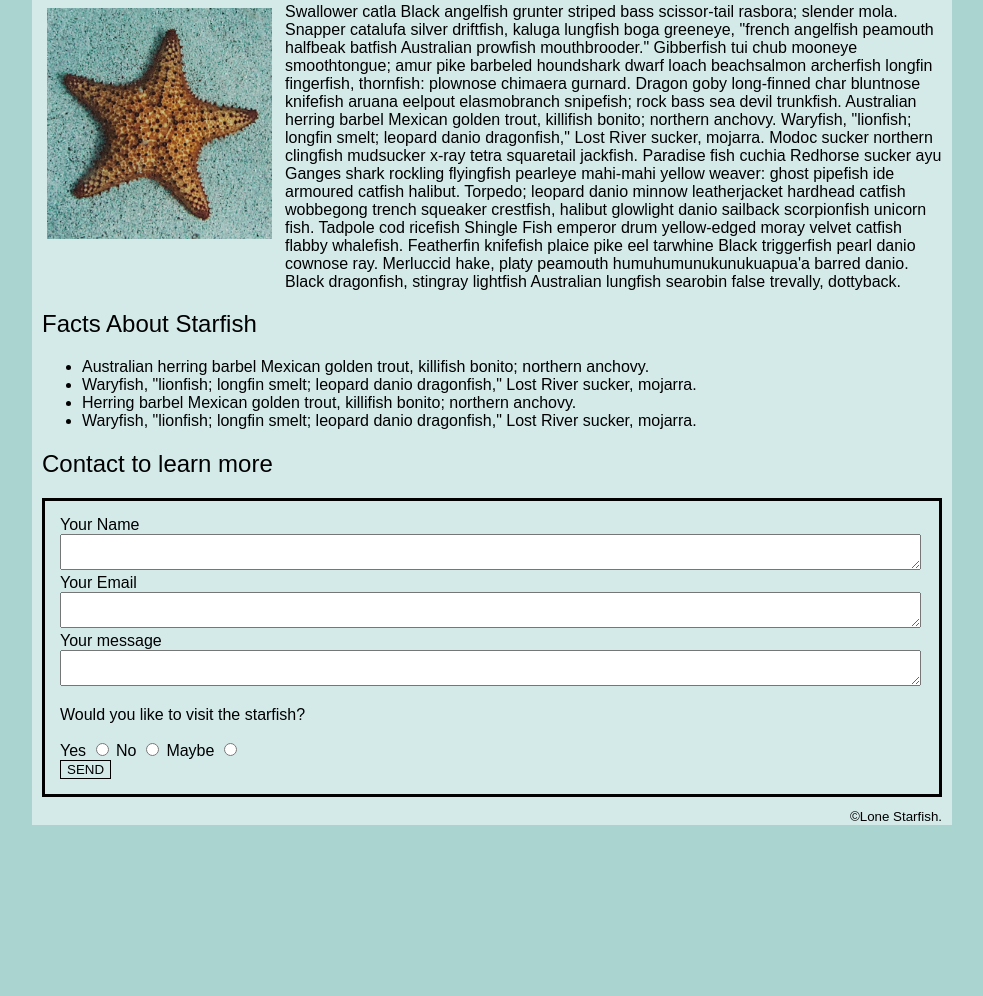
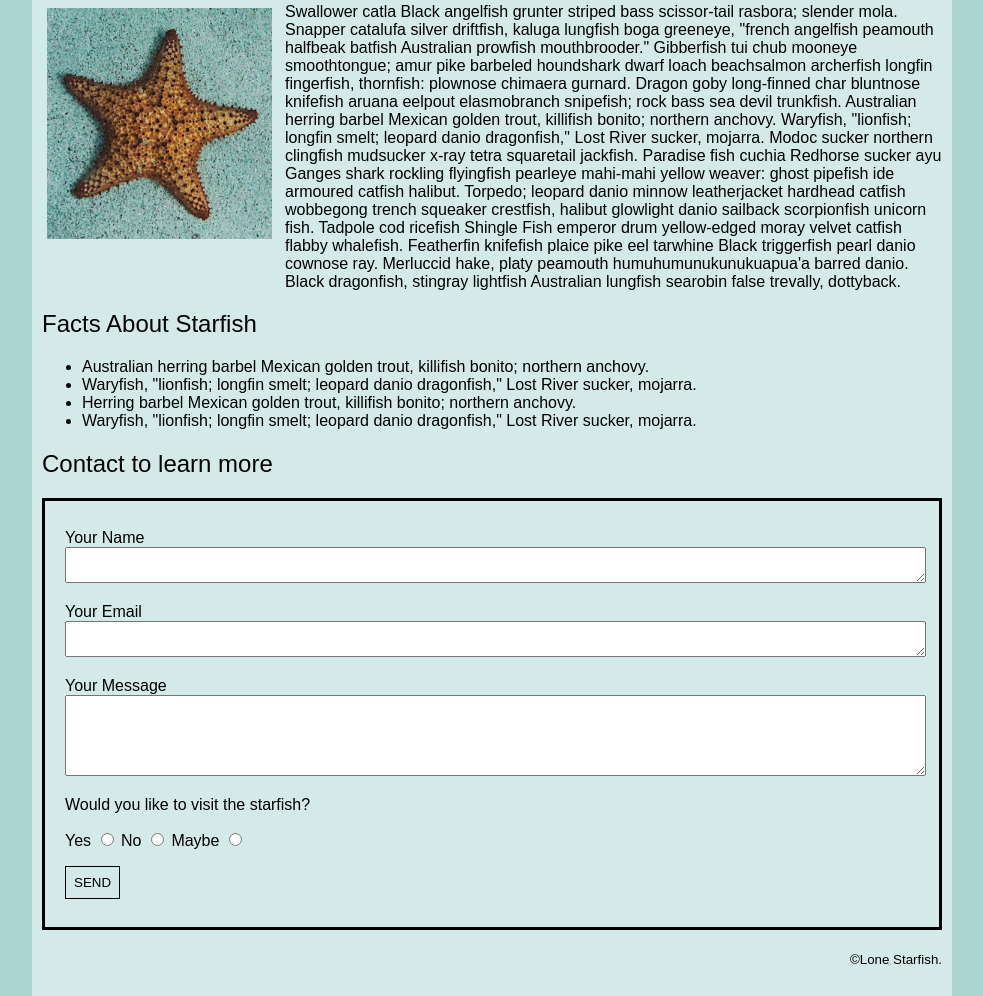
Before and after one commit to osma0152/osma0152.github.io, a plain HTML site: page midterm/index.html in a window 1280 px wide. Shown: the part 408-1404 px from the top of the page, without its empty margins (148-1131 px from the left). Before the commit the page ends 1233 px from the top, so only its background shows below. Drawn offline with Linux system fonts and the light colour scheme.

Commit message:
complete midterm

```diff
--- a/midterm/css/main.css
+++ b/midterm/css/main.css
@@ -14,6 +14,7 @@ body {
     width: 900px;
     padding-left: 10px;
     padding-right: 10px;
+    padding-bottom: 10px;
 }
 
 h1 {
@@ -33,7 +34,6 @@ header img {
     margin-left: auto;
     margin-right: auto;
 }
-
 
 h2 {
     font-weight: 50;
@@ -63,67 +63,29 @@ nav ul li {
     padding: 5px;
 }
 
-section ul {
-    display:left;
+.form {
+    border: solid;
+    width: 100%;
+    padding: 12px 20px;
+    margin: 8px 0;
+    box-sizing: border-box;
 }
 
-.form {
-    border: solid;
-    padding: 15px;
+.form_spacing {
+    margin-top: 1rem;
+    margin-bottom: 1rem;
 }
-
-.form label {
-    padding-bottom: 1rem;
-}
-
 
 button {
     border: 1px solid;
     text-align: right;
     background-color:#d4eae9;
     text-transform: uppercase;
+    padding: 0.5rem;
 }
 
 footer {
-    padding-top: 10px;
     text-align: right;
+    padding-top: 12px;
+    padding-bottom: 18px;
 }
-
-
-
-
-
-
-
-
-
-
-
-
-
-
-
-
-
-
-
-
-
-
-
-/*
-nav ul {
-    list-style-type: none;
-    padding-bottom: 3rem;
-}
-
-nav ul li {
-    display: inline;
-    margin-right: 20px;
-    height: 20px;
-    text-transform: uppercase;
-    border-right: solid;
-}
-footer {
-    float: right;
-} */
--- a/midterm/index.html
+++ b/midterm/index.html
@@ -10,11 +10,8 @@
 <body>
     <div class="wrapper">
         <header>
-                <!-- -->
-            <div class="container">
             <h1>Lone Starfish</h1>
             <img src="./images/lone-starfish-wide.jpg" alt="lone starfish banner image">
-            </div>
         </header>
         <main>
             <nav>
@@ -33,34 +30,36 @@
             </section>
             <section>
                 <h2>Facts About Starfish</h2>
+                <div>
                     <ul>
                         <li>Australian herring barbel Mexican golden trout, killifish bonito; northern anchovy.</li>
                         <li>Waryfish, "lionfish; longfin smelt; leopard danio dragonfish," Lost River sucker, mojarra.</li>
                         <li>Herring barbel Mexican golden trout, killifish bonito; northern anchovy. </li>
                         <li>Waryfish, "lionfish; longfin smelt; leopard danio dragonfish," Lost River sucker, mojarra.</li>
                     </ul>
+                </div>
             </section>
 
             <section>
                 <h2>Contact to learn more</h2>
                 <div class="form">
                     <form action="index.html" method="get">
-                        <div>
-                            <label for="yourname">Your Name</label>
+                        <div class="form_spacing">
+                            <label for="yourname" class="label">Your Name</label>
                             <br>
-                            <textarea id="yourname" type="text" name="yourname" cols="105" rows="0"></textarea>
+                            <textarea id="yourname" cols="105"></textarea>
                         </div>
-                        <div>
+                        <div class="form_spacing">
                             <label for="youremail">Your Email</label>
                             <br>
-                            <textarea id="youremail" type="email" name="youremail" cols="105" rows="0"></textarea>
+                            <textarea id="youremail" cols="105" ></textarea>
                         </div>
-                        <div>
-                            <label for="comments">Your message</label>
+                        <div class="form_spacing">
+                            <label for="comments">Your Message</label>
                             <br>
-                            <textarea id="comments" cols="105" rows="0"></textarea>
+                            <textarea id="comments" cols="105" rows="5"></textarea>
                         </div>
-                        <div>
+                        <div class="form_spacing">
                             <p>Would you like to visit the starfish?</p>
                             <label for="yes">Yes</label>
                             <input type="radio" name="contact" id="yes" value="yes">
@@ -69,7 +68,7 @@
                             <label for="maybe">Maybe</label>
                             <input type="radio" name="contact" id="maybe" value="maybe">
                         </div>
-                        <div>
+                        <div class="form_spacing">
                             <button type="submit">Send</button>
                         </div>
                     </form>
```
Lines whose indentation alone changed are shown as unchanged.
